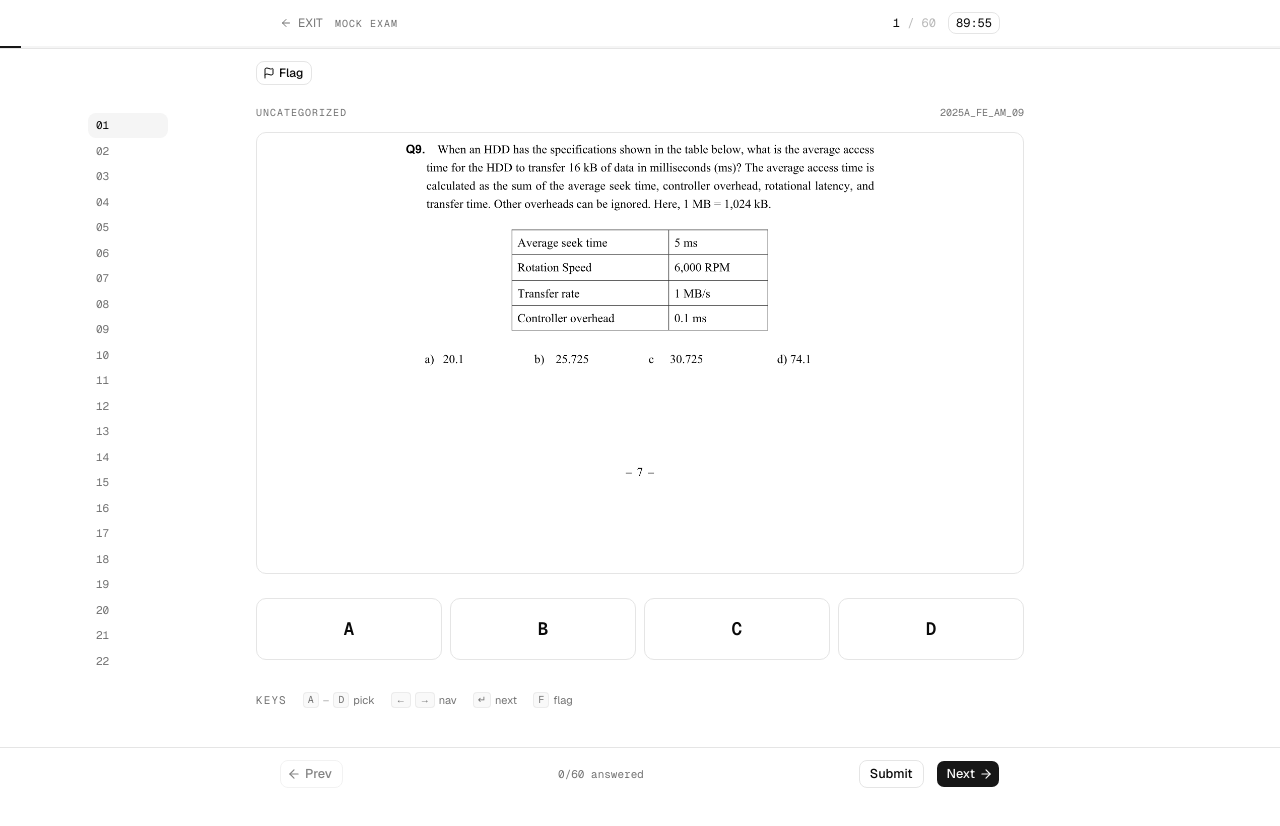
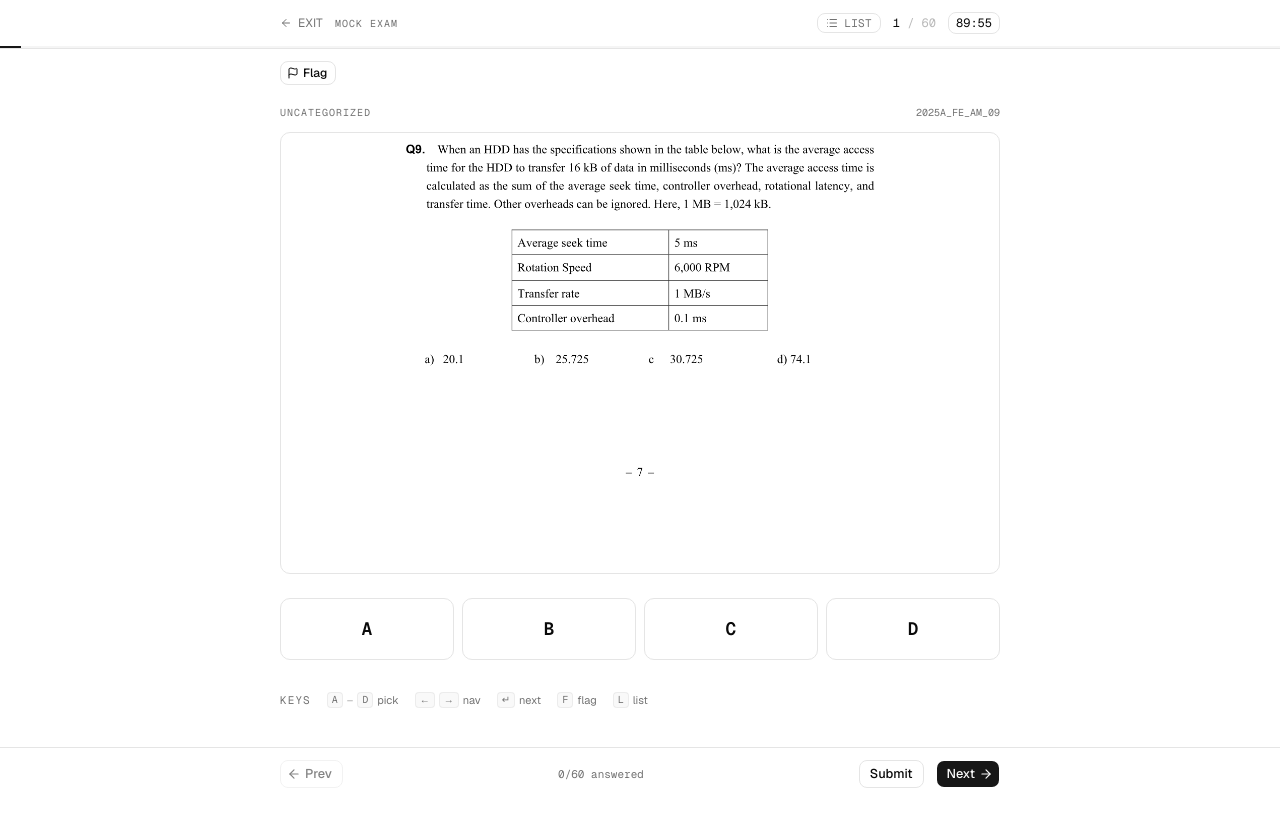
Before and after one commit to gian-gg/yet-another-philnits-reviewer, a Next.js app: page /exam/session in a window 1280 px wide. Shown: the top 826 px of the page. Built offline with nearby package versions, Linux system fonts and the light colour scheme.

Commit message:
refactor(session): drop desktop sidebar, use sheet on all viewports
The question list is now reachable only through the List button / L
key on every viewport. Remove the xl-only sidebar and its 3-column
grid layout; main content stays centered in a max-w-3xl container.

```diff
--- a/src/components/session/session-runner.tsx
+++ b/src/components/session/session-runner.tsx
@@ -305,7 +305,7 @@ export function SessionRunner({
                   type="button"
                   aria-label="Open question list"
                   title="Open question list (L)"
-                  className="inline-flex items-center gap-1.5 rounded-md border border-border px-2 py-0.5 text-[11px] tracking-wide text-muted-foreground uppercase transition-colors hover:bg-muted/50 hover:text-foreground xl:hidden"
+                  className="inline-flex items-center gap-1.5 rounded-md border border-border px-2 py-0.5 text-[11px] tracking-wide text-muted-foreground uppercase transition-colors hover:bg-muted/50 hover:text-foreground"
                 >
                   <List className="size-3" aria-hidden />
                   List
@@ -394,22 +394,7 @@ export function SessionRunner({
         </div>
       </div>
 
-      <div className="mx-auto grid w-full grid-cols-1 px-4 sm:px-6 xl:grid-cols-[1fr_minmax(0,48rem)_1fr] xl:gap-6">
-        <aside
-          aria-label="Question navigator"
-          className="hidden self-start pt-16 xl:block xl:justify-self-center"
-        >
-          <div className="sticky top-24 w-20">
-            <QuestionNav
-              questions={questions}
-              currentIndex={index}
-              answers={answers}
-              flagged={flagged}
-              onJump={goTo}
-            />
-          </div>
-        </aside>
-
+      <div className="mx-auto w-full max-w-3xl px-4 sm:px-6">
         <div className="min-w-0 pt-3">
           <div className="flex items-center justify-between gap-3">
             <Button
@@ -595,7 +580,7 @@ export function SessionRunner({
                 <Kbd>F</Kbd>
                 <span>flag</span>
               </span>
-              <span className="inline-flex items-center gap-1 xl:hidden">
+              <span className="inline-flex items-center gap-1">
                 <Kbd>L</Kbd>
                 <span>list</span>
               </span>
@@ -608,8 +593,6 @@ export function SessionRunner({
             </div>
           </div>
         </div>
-
-        <div aria-hidden className="hidden xl:block" />
       </div>
 
       {/* Bottom sticky bar */}
```
